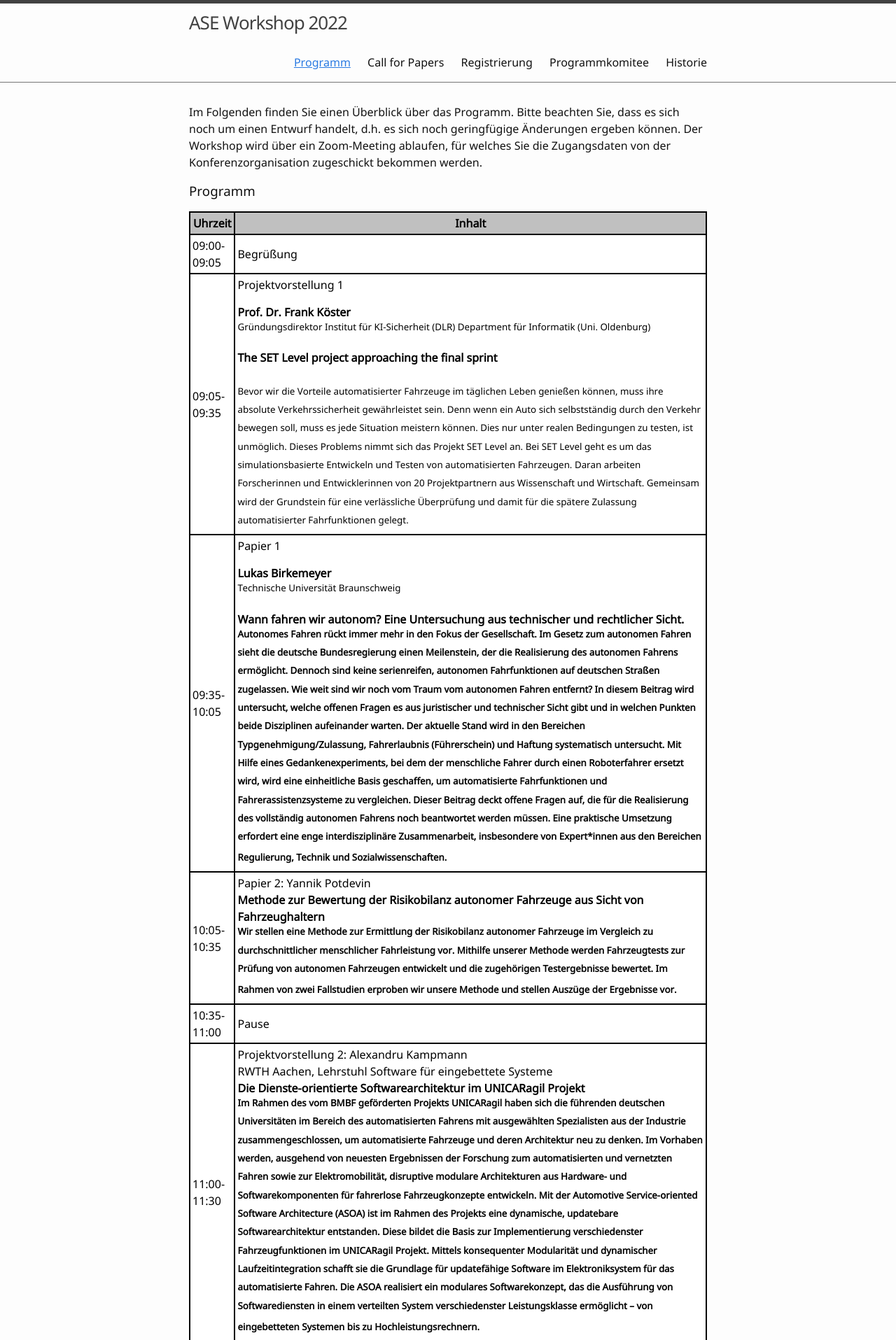
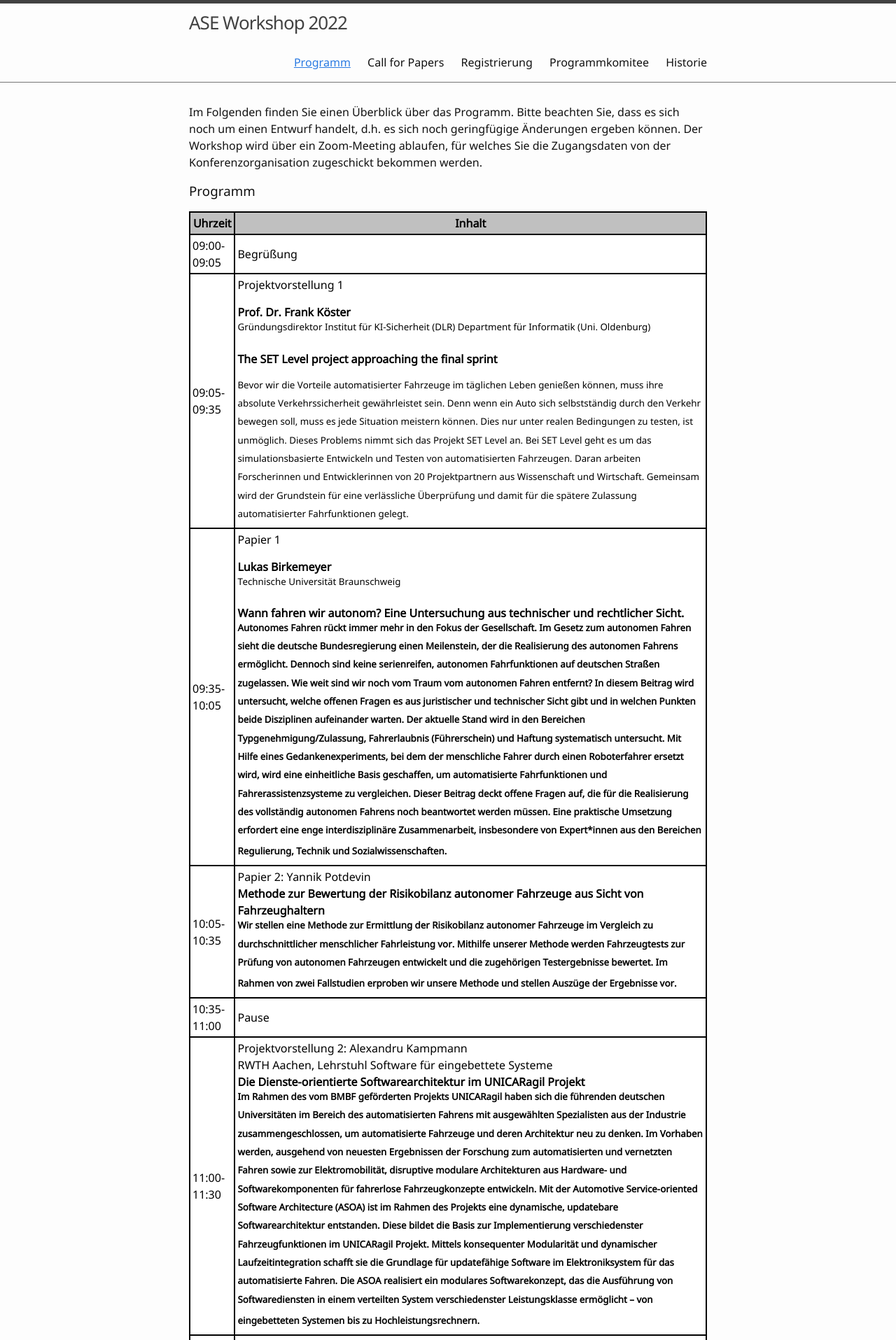
Before and after one commit to ASE-Workshop/2022, a Jekyll site: the page built from 0-programm.md, in a window 1280 px wide. Shown: the top 1915 px of the page at 70% size. Built offline with Jekyll 4.4.1, drawn with Linux system fonts in a browser that asks for light colours.

```diff
--- a/0-programm.md
+++ b/0-programm.md
@@ -54,8 +54,8 @@ table.GeneratedTable thead {
         <b>Prof. Dr. Frank Köster</b> <br/>
           <sup> Gründungsdirektor Institut für KI-Sicherheit (DLR)
           Department für Informatik (Uni. Oldenburg)  </sup> <p></p>
-        <b>The SET Level project approaching the final sprint</b> <br/>
-        <sup><br/> Bevor wir die Vorteile automatisierter Fahrzeuge im täglichen Leben genießen können, muss ihre absolute Verkehrssicherheit gewährleistet sein. Denn wenn ein Auto sich selbstständig durch den Verkehr bewegen soll, muss es jede Situation meistern können. Dies nur unter realen Bedingungen zu testen, ist unmöglich. Dieses Problems nimmt sich das Projekt SET Level an. Bei SET Level geht es um das simulationsbasierte Entwickeln und Testen von automatisierten Fahrzeugen. Daran arbeiten Forscherinnen und Entwicklerinnen von 20 Projektpartnern aus Wissenschaft und Wirtschaft. Gemeinsam wird der Grundstein für eine verlässliche Überprüfung und damit für die spätere Zulassung automatisierter Fahrfunktionen gelegt.</sup>
+        <b>The SET Level project approaching the final sprint</b>
+        <sup><p></p> Bevor wir die Vorteile automatisierter Fahrzeuge im täglichen Leben genießen können, muss ihre absolute Verkehrssicherheit gewährleistet sein. Denn wenn ein Auto sich selbstständig durch den Verkehr bewegen soll, muss es jede Situation meistern können. Dies nur unter realen Bedingungen zu testen, ist unmöglich. Dieses Problems nimmt sich das Projekt SET Level an. Bei SET Level geht es um das simulationsbasierte Entwickeln und Testen von automatisierten Fahrzeugen. Daran arbeiten Forscherinnen und Entwicklerinnen von 20 Projektpartnern aus Wissenschaft und Wirtschaft. Gemeinsam wird der Grundstein für eine verlässliche Überprüfung und damit für die spätere Zulassung automatisierter Fahrfunktionen gelegt.</sup>
     <tr>
       <td>09:35-10:05</td>
       <td>Papier 1 <p></p>
```
